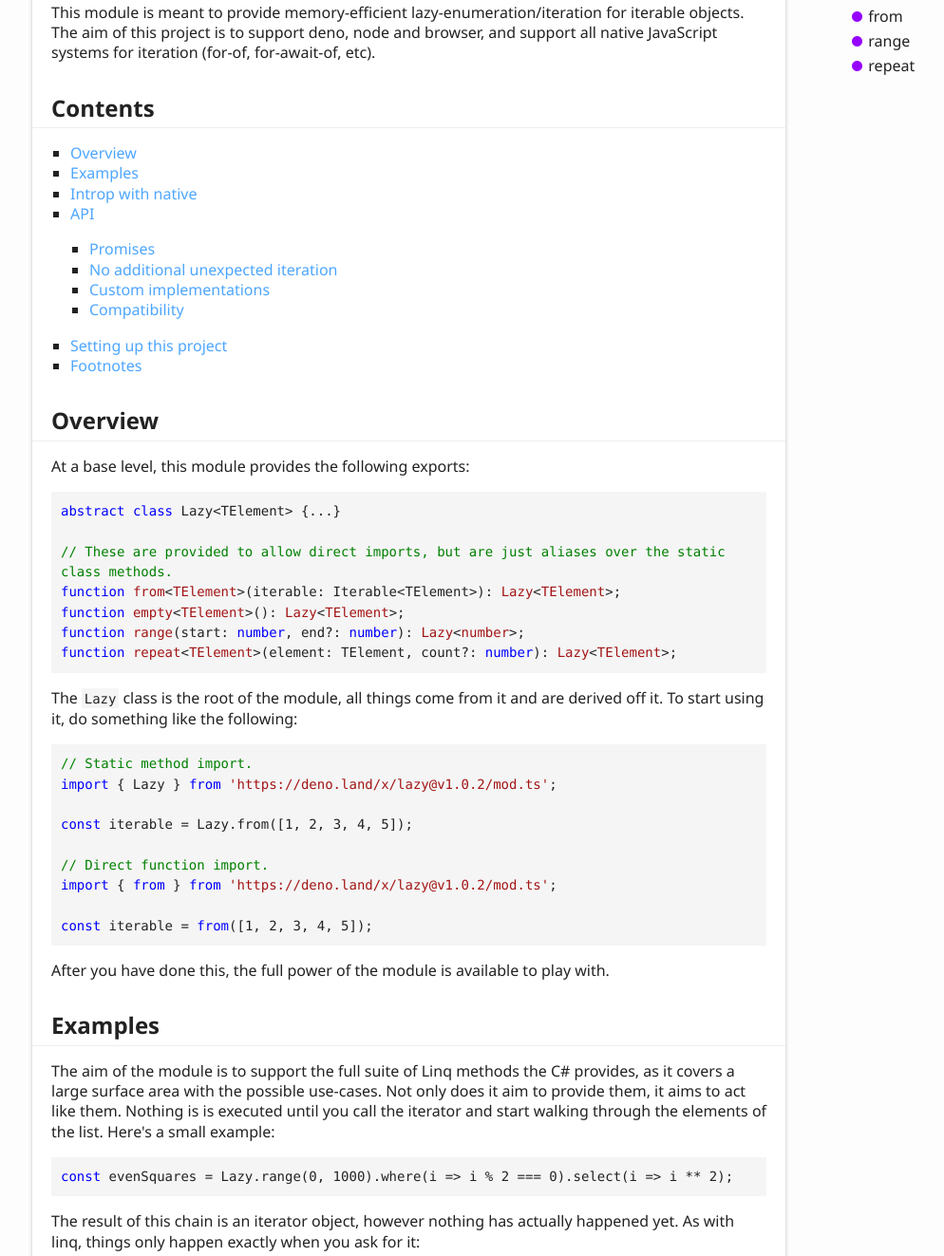
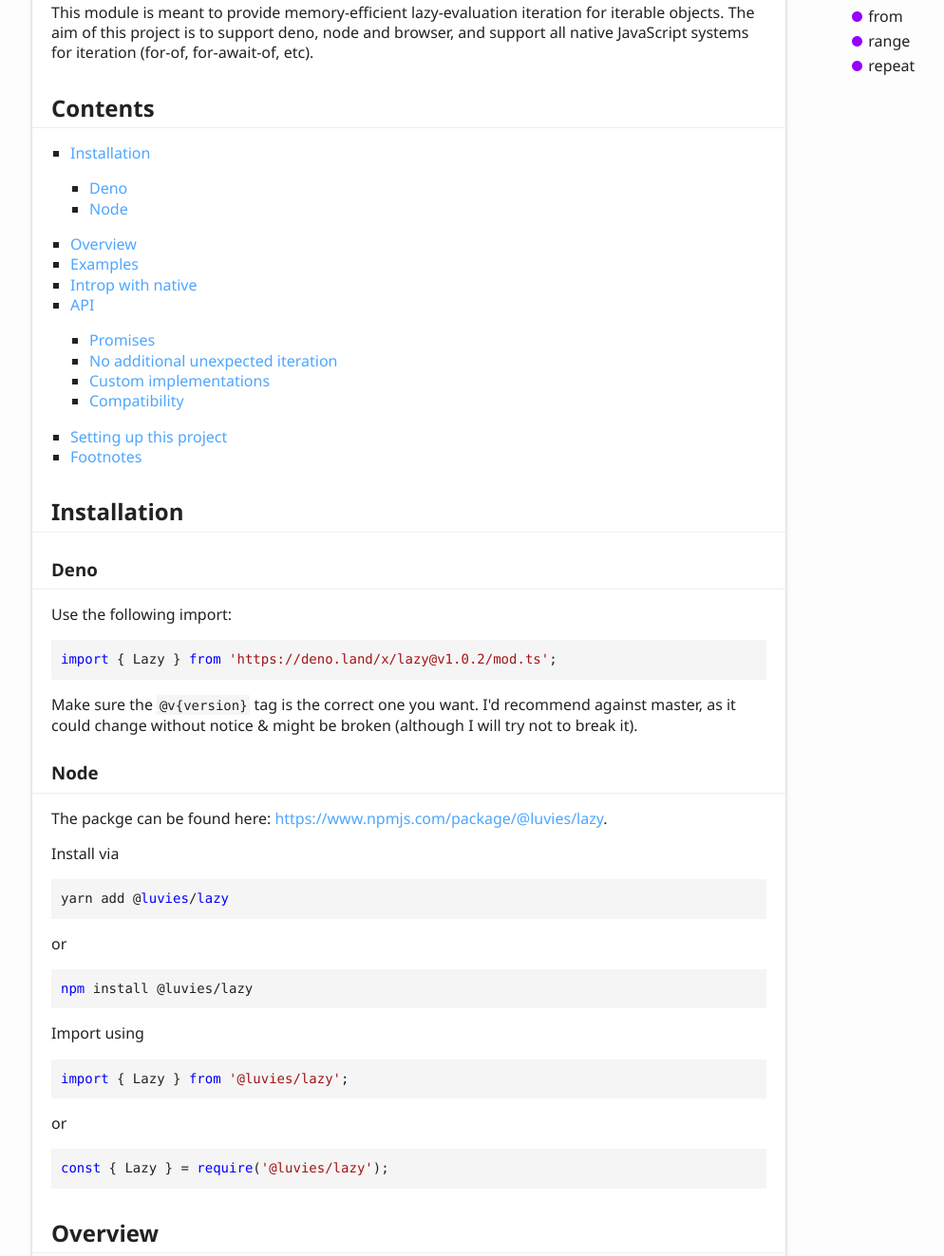
Before and after one commit to luvies/lazy, a website: page docs/index.html in a window 1280 px wide. Shown: the part 582-1905 px from the top of the page at 95% size, without its empty margins (6-1000 px from the left). Drawn offline with Linux system fonts and the light colour scheme.

Commit message:
Various doc fixes

```diff
--- a/docs/index.html
+++ b/docs/index.html
@@ -66,9 +66,14 @@
 			<div class="tsd-panel tsd-typography">
 				<h1 id="lazy-iteration">Lazy Iteration</h1>
 				<p><a href="https://travis-ci.com/luvies/lazy"><img src="https://travis-ci.com/luvies/lazy.svg?branch=master" alt="Build Status"></a></p>
-				<p>This module is meant to provide memory-efficient lazy-enumeration/iteration for iterable objects. The aim of this project is to support deno, node and browser, and support all native JavaScript systems for iteration (for-of, for-await-of, etc).</p>
+				<p>This module is meant to provide memory-efficient lazy-evaluation iteration for iterable objects. The aim of this project is to support deno, node and browser, and support all native JavaScript systems for iteration (for-of, for-await-of, etc).</p>
 				<h2 id="contents">Contents</h2>
 				<ul>
+					<li><a href="#installation">Installation</a><ul>
+							<li><a href="#deno">Deno</a></li>
+							<li><a href="#node">Node</a></li>
+						</ul>
+					</li>
 					<li><a href="#overview">Overview</a></li>
 					<li><a href="#examples">Examples</a></li>
 					<li><a href="#interop-with-native">Introp with native</a></li>
@@ -82,6 +87,19 @@
 					<li><a href="#setting-up-this-project">Setting up this project</a></li>
 					<li><a href="#footnotes">Footnotes</a></li>
 				</ul>
+				<h2 id="installation">Installation</h2>
+				<h3 id="deno">Deno</h3>
+				<p>Use the following import:</p>
+				<pre><code class="language-ts"><span class="hljs-keyword">import</span> { Lazy } <span class="hljs-keyword">from</span> <span class="hljs-string">'https://deno.land/x/lazy@v1.0.2/mod.ts'</span>;</code></pre>
+				<p>Make sure the <code>@v{version}</code> tag is the correct one you want. I&#39;d recommend against master, as it could change without notice &amp; might be broken (although I will try not to break it).</p>
+				<h3 id="node">Node</h3>
+				<p>The packge can be found here: <a href="https://www.npmjs.com/package/@luvies/lazy">https://www.npmjs.com/package/@luvies/lazy</a>.</p>
+				<p>Install via</p>
+				<pre><code><span class="hljs-selector-tag">yarn</span> <span class="hljs-selector-tag">add</span> @<span class="hljs-keyword">luvies</span>/<span class="hljs-keyword">lazy</span></code></pre><p>or</p>
+				<pre><code><span class="hljs-built_in">npm</span> install @luvies/lazy</code></pre><p>Import using</p>
+				<pre><code class="language-ts"><span class="hljs-keyword">import</span> { Lazy } <span class="hljs-keyword">from</span> <span class="hljs-string">'@luvies/lazy'</span>;</code></pre>
+				<p>or</p>
+				<pre><code class="language-js"><span class="hljs-keyword">const</span> { Lazy } = <span class="hljs-built_in">require</span>(<span class="hljs-string">'@luvies/lazy'</span>);</code></pre>
 				<h2 id="overview">Overview</h2>
 				<p>At a base level, this module provides the following exports:</p>
 				<pre><code class="language-ts"><span class="hljs-keyword">abstract</span> <span class="hljs-keyword">class</span> Lazy&lt;TElement&gt; {...}
@@ -116,7 +134,7 @@
 				<p>These functions allow you to deal with iterable objects at a high-level, hiding the fact that not all of the values might be available until the iteration is actually done. They also handle things like short-cuts, for example:</p>
 				<pre><code class="language-ts"><span class="hljs-built_in">console</span>.log(Lazy.range(<span class="hljs-number">0</span>, <span class="hljs-number">1000</span>).any(<span class="hljs-function"><span class="hljs-params">i</span> =&gt;</span> i &gt; <span class="hljs-number">100</span>)) <span class="hljs-comment">// -&gt; true</span></code></pre>
 				<p>This function knows that as soon as the condition is fulfilled, it can stop iterating and hand back the result, saving time with iterating the entire list (which would be easy to forget otherwise).</p>
-				<p>The main benefit of this library is to allow complex transformations on large datasets without having to deal with the copying that JavaScript normally does, for example:</p>
+				<p>A primary aim of this library is to allow complex transformations on large datasets without having to deal with the copying that JavaScript normally does, for example:</p>
 				<pre><code class="language-ts"><span class="hljs-keyword">const</span> data = getData(); <span class="hljs-comment">// Could be a large list of datapoints.</span>
 
 <span class="hljs-comment">// Native JS</span>
@@ -129,9 +147,9 @@
 				<h2 id="interop-with-native">Interop with native</h2>
 				<p>While all of these functions are good, it would be difficult to integrate them without being about to easily convert back to native JS objects. Fortunately, this module provides just that. Currently there are 2 functions, <code>toArray</code> and <code>toMap</code>, which do pretty much exactly as they seem. You can end a lazy chain with one of these to make it resolve all of the iterators and output a native JS object, which can be then used in consuming code.</p>
 				<p>On top of this, the entire module is build upon the native JS iteration protocol, meaning that any object that implements that can be used with it with no other changes. Just drop the object into a <code>Lazy.from(...)</code> call, and everything will be available.</p>
-				<p>The <code>Lazy</code> class is also JSON-serialisable, meaning that you can simply pass the result of a chain into <code>JSON.stringify</code> and it will stringify correctly.</p>
+				<p>The <code>Lazy</code> class is also JSON-serialisable (as a list), meaning that you can simply pass the result of a chain into <code>JSON.stringify</code> and it will stringify correctly.</p>
 				<h2 id="api">API</h2>
-				<p>Visit <a href="https://luvies.github.io/lazy/">https://luvies.github.io/lazy/</a> for the fully documentation.</p>
+				<p>Visit <a href="https://luvies.github.io/lazy/">https://luvies.github.io/lazy/</a> for the full documentation.</p>
 				<p>For an overview of the reference I use for developing this module, visit the <a href="https://docs.microsoft.com/en-us/dotnet/api/system.linq.enumerable">.NET Linq docs</a>.</p>
 				<p>As an aside, all of the functions exported from <a href="lib/aggregates.ts">aggregates.ts</a> support taking in any object that implements the <code>Iterator&lt;T&gt;</code> iterface, so you can use them without wrapping the iterable around <code>Lazy</code> first if you so wish (although I&#39;d recommend using them through <code>Lazy</code>).</p>
 				<h3 id="promises">Promises</h3>
@@ -229,7 +247,7 @@ Lazy.from(list).resolveAll() <span class="hljs-comment">// type -&gt; Promise&lt
 					</li>
 				</ul>
 				<h3 id="compatibility">Compatibility</h3>
-				<p>As mentioned before, this module is fully compatible with normal ES2015 iterators and native arrays/maps. It targets ES2015, meaning that if you need to support ES5 &amp; earlier, you will need to use a transpiler like babel. It is available on NPM as well under <a href="https://www.npmjs.com/package/@luvies/lazy">@luvies/lazy</a>, and requires about Node.js &gt;=v6.</p>
+				<p>As mentioned before, this module is fully compatible with normal ES2015 iterators and native arrays/maps. It targets ES2015, meaning that if you need to support ES5 &amp; earlier, you will need to use a transpiler like babel. For Node.js, it requires about v6 or higher (not properly tested on this version though).</p>
 				<h2 id="footnotes">Footnotes</h2>
 				<p>Massive thanks to the .NET Core team and their work on Linq, the source reference was invaluable when implementing some of the methods here.</p>
 			</div>
```
Also changed, not shown: docs/classes/lazy.html (+7 -7 lines), lib/iterators.ts (+7 -7 lines), README.md.
